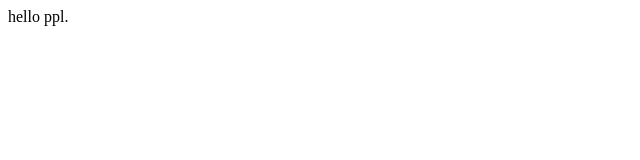
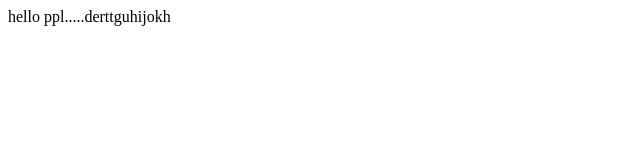
Before and after one commit to bhawnasingla/First, a plain HTML site: page index.html in a window 1280 px wide. Shown: the whole page, without its empty margins (0-640 px from the left). Drawn offline with Linux system fonts and the light colour scheme.

Commit message:
showing conflicts

```diff
--- a/index.html
+++ b/index.html
@@ -4,6 +4,6 @@
 	<title>my first app</title>
 </head>
 <body>
-hello ppl.
+hello ppl.....derttguhijokh
 </body>
 </html>
```
